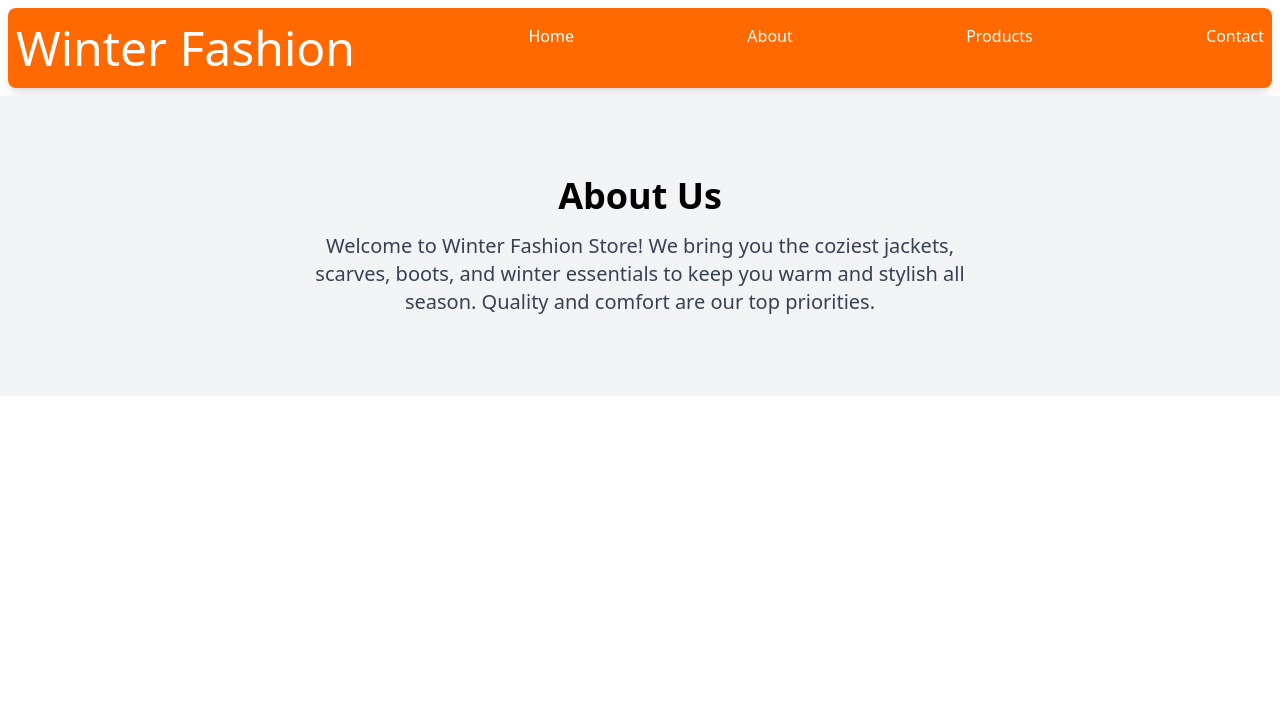
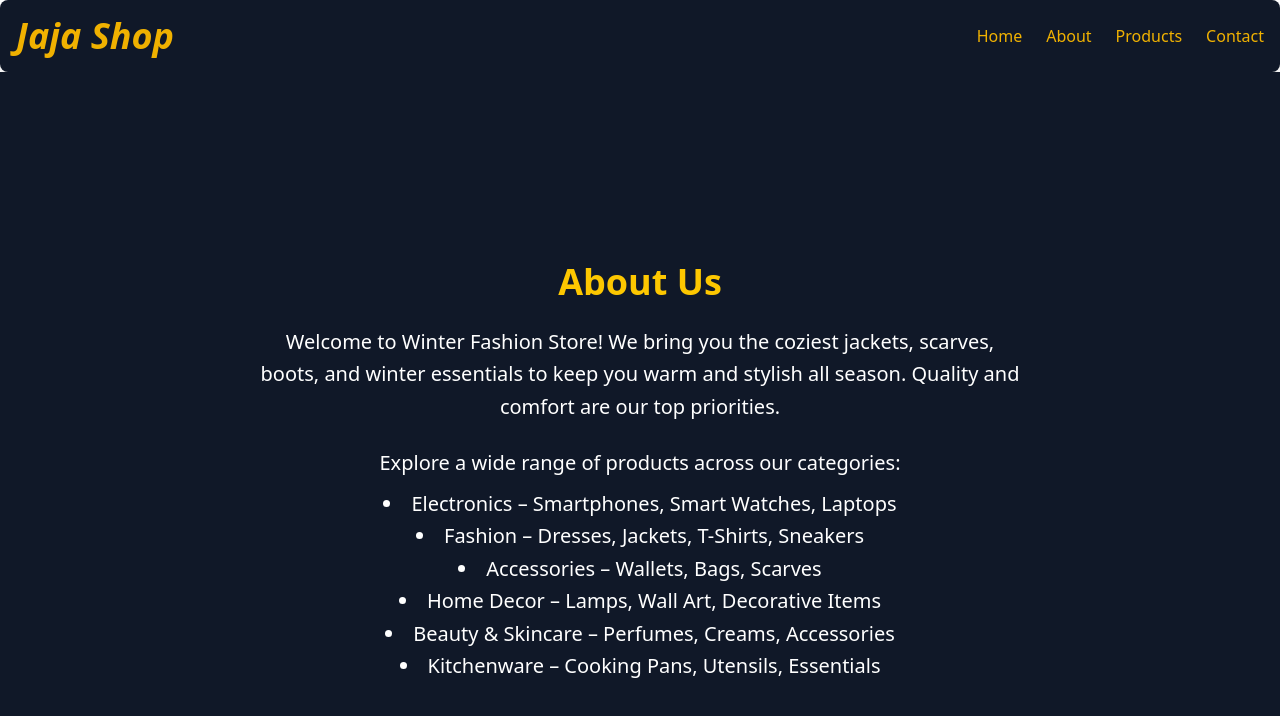
Before and after one commit to UWASEdjaria/Static-E-commerce-Homepage, a React (Vite) app: page /About in a window 1280 px wide. Shown: the top 716 px of the page. Built offline with nearby package versions, Linux system fonts and the light colour scheme.

Commit message:
add readme file and refactor the pages

```diff
--- a/src/components/About.jsx
+++ b/src/components/About.jsx
@@ -2,13 +2,28 @@ import React from 'react';
 
 function About() {
   return (
-    <section className="bg-gray-100 p-10 md:p-20 text-center">
-      <h2 className="text-3xl md:text-4xl font-bold mb-4">About Us</h2>
-      <p className="text-gray-700 max-w-2xl mx-auto text-lg md:text-xl">
+    <div>
+    <section className="flex flex-col justify-center items-center min-h-screen px-6 md:px-12 bg-gray-900">
+      <h2 className="text-yellow-400 text-3xl md:text-4xl font-bold mb-6 text-center">About Us</h2>
+
+      <p className="text-white text-lg md:text-xl leading-relaxed text-center max-w-3xl mb-6">
         Welcome to Winter Fashion Store! We bring you the coziest jackets, scarves, boots, and winter essentials
         to keep you warm and stylish all season. Quality and comfort are our top priorities.
       </p>
+
+      <p className="text-white text-lg md:text-xl leading-relaxed text-center max-w-3xl">
+        Explore a wide range of products across our categories:
+        <ul className="list-disc list-inside mt-2">
+          <li>Electronics – Smartphones, Smart Watches, Laptops</li>
+          <li>Fashion – Dresses, Jackets, T-Shirts, Sneakers</li>
+          <li>Accessories – Wallets, Bags, Scarves</li>
+          <li>Home Decor – Lamps, Wall Art, Decorative Items</li>
+          <li>Beauty & Skincare – Perfumes, Creams, Accessories</li>
+          <li>Kitchenware – Cooking Pans, Utensils, Essentials</li>
+        </ul>
+      </p>
     </section>
+    </div>
   );
 }
 
--- a/src/components/Contact.jsx
+++ b/src/components/Contact.jsx
@@ -1,31 +1,30 @@
-
 import React from 'react';
 
 function Contact() {
   return (
-    <section className="bg-white p-10 md:p-20 text-center">
-      <h2 className="text-3xl md:text-4xl font-bold mb-4">Contact Us</h2>
-      <p className="text-gray-700 mb-6">Have questions or need help? Reach out to us!</p>
+    <section className="flex flex-col min-h-screen bg-gray-900 p-10 md:p-20 text-center">
+      <h2 className="text-yellow-300text-3xl md:text-4xl font-bold mb-4 text-yellow-500">Contact Us</h2>
+      <p className="text-yellow-400 mb-6">Have questions or need help? Reach out to us!</p>
 
-      <form className="max-w-lg mx-auto flex flex-col gap-4">
+      <form className="bg-gray-800 w-full max-w-md mx-auto flex flex-col gap-4 p-6 rounded-lg shadow-lg">
         <input
           type="text"
           placeholder="Your Name"
-          className="p-3 border rounded-md focus:outline-none focus:ring-2 focus:ring-purple-600"
+          className="p-3 border border-gray-600 rounded-md focus:outline-none focus:border-yellow-500"
         />
         <input
           type="email"
           placeholder="Your Email"
-          className="p-3 border rounded-md focus:outline-none focus:ring-2 focus:ring-purple-600"
+          className="p-3 border border-gray-600 rounded-md focus:outline-none focus:border-yellow-500"
         />
         <textarea
           placeholder="Your Message"
-          className="p-3 border rounded-md focus:outline-none focus:ring-2 focus:ring-purple-600"
+          className="p-3 border border-gray-600 rounded-md focus:outline-none focus:border-yellow-500"
           rows="4"
         />
         <button
           type="submit"
-          className="bg-purple-600 hover:bg-purple-700 text-white py-3 rounded-lg font-bold transition duration-300"
+          className="bg-yellow-600 hover:bg-yellow-700 text-white py-3 rounded-lg font-bold transition duration-300"
         >
           Send Message
         </button>
--- a/src/components/Home.jsx
+++ b/src/components/Home.jsx
@@ -1,9 +1,10 @@
-import React from 'react'
-import ProductCard from '../components/Products'
+import React from 'react';
+import { Link } from 'react-router-dom';
+import ProductCard from '../components/ProductCard';
+
 
 function Home() {
-
-   const Products = [
+  const products = [
     { name: "Smart Watch", price: "$90", image: "/watch.jpg" },
     { name: "Wireless Headphones", price: "$75", image: "/headphones.jpg" },
     { name: "Casual T-Shirt", price: "$25", image: "/tshirt.jpg" },
@@ -15,23 +16,36 @@ function Home() {
   ];
 
   return (
+    <div className='bg-gray-900'>
+    <div className='min-h-screen bg-cover bg-center  p-6'>
 
-    <div className='grid grid-cols-1 md:grid-cols-2 lg:grid-cols-3 gap-6 p-6 bg-cover bg-center min-h-screen'>
+      {/* Hero Section */}
+      <section className='text-yellow-300 font-bold text-2xl sm:text-2xl md:text-3xl lg:text-4xl rounded-lg bg-black/40 mt-4 p-6 text-center'>
+        <h1>Welcome to Djaria Shop — your one-stop destination!</h1>
+        <h1>For fashion, electronics, and home essentials</h1>
 
-      {/* Banner or hero Section */}
-      <section className='block text-orange-600 font-bold text-2xl sm:text-2xl md:text-3xl lg:text-4xl rounded-lg  bg-black/40  mt-4 p-6'>
-        <h1>Welcome to Djaria Shop — your one-stop destination!</h1>
-        <h1>for fashion, electronics, and home essentials</h1>
+      <Link
+            to="/products"
+            className="bg-yellow-500 text-white italic mt-4 rounded-lg py-2 px-4 hover:scale-105 transition-transform duration-300 inline-block"
+          >
+            Shop Now
+          </Link>
+      </section>
 
-      </section>
-      {/*product cards*/}
-
-
-      <button className="flex justify-center items-end bg-orange-500 text-white italic  mt-4 rounded-lg py-2 px-2 transition-all cursor-pointer hover:scale-105 duration-300">Shop now</button>
-
+      {/* Product Cards Grid */}
+      <div className='grid grid-cols-1 md:grid-cols-2 lg:grid-cols-3 gap-6 mt-6'>
+        {products.map((product, index) => (
+          <ProductCard
+            key={index}
+            name={product.name}
+            price={product.price}
+            image={product.image}
+          />
+        ))}
       </div>
-
-  )
+    </div>
+    </div>
+  );
 }
 
-export default Home
+export default Home;
--- a/src/components/Navbar.jsx
+++ b/src/components/Navbar.jsx
@@ -1,15 +1,18 @@
-import {Link}from'react-router-dom';
+import { Link } from 'react-router-dom';
 
+function Navbar() {
+  return (
+    <nav className='flex flex-row justify-between items-center text-yellow-500 bg-gray-900 shadow-lg px-4 py-4 rounded-lg'>
+      <p className='text-2xl sm:text-2xl md:text-4xl lg:text-4xl italic font-bold'>Jaja Shop</p>
+      <div className='flex flex-row space-x-6'>
+        <Link className='hover:text-orange-500 transition-colors duration-300' to='/'>Home</Link>
+        <Link className='hover:text-orange-500 transition-colors duration-300' to='/about'>About</Link>
+        <Link className='hover:text-orange-500 transition-colors duration-300' to='/products'>Products</Link>
+        <Link className='hover:text-orange-500 transition-colors duration-300' to='/contact'>Contact</Link>
 
-function Navbar(){
-    return(
-        <nav className='flex flex-col md:flex-row justify-between text-white  bg-orange-500   shadow-lg px-2 py-4 gap-6 m-2 rounded-lg transition-all hover:scale-105 duration-300'>
-            <p className='text-2xl sm:text-2xl md:text-4xl lg:text-5xl'>Winter Fashion</p>
-         <Link to='/'>Home</Link>
-         <Link to='/About'>About</Link>
-         <Link to='/Products'>Products</Link>
-         <Link to='/Contact'>Contact</Link>
+      </div>
+    </nav>
+  );
+}
 
-        </nav>
-    )
-}export default Navbar;
+export default Navbar;
--- a/src/components/ProductCard.jsx
+++ b/src/components/ProductCard.jsx
@@ -2,23 +2,24 @@ import React from "react";
 
 function ProductCard({ name, price, image }) {
   return (
-    <div className="bg-white rounded-lg shadow-lg overflow-hidden hover:scale-105 transform transition duration-300">
+    <div className="flex flex-col md:flex-row flex-wrap justify-center items-center gap-6 m-5 text-yellow-400 bg-gray-800 rounded-lg shadow-lg hover:scale-105 transform transition duration-300 w-full max-w-xs">
       {/* Product Image */}
       <img
         src={image}
         alt={name}
-        className="w-full h-48 object-cover"
+        className="w-full h-48 object-cover rounded-t-lg"
       />
 
       {/* Product Info */}
       <div className="p-4">
-        <h2 className="text-lg font-bold">{name}</h2>
-        <p className="text-purple-600 font-semibold">{price}</p>
+        <h2 className="text-yellow-400 text-lg font-bold">{name}</h2>
+        <p className="text-yellow-400 font-semibold">{price}</p>
 
         {/* Add to Cart Button */}
         <button
-          className="mt-3 w-full bg-purple-600 hover:bg-purple-700 text-white py-2 rounded-lg transition duration-300"
-          onClick={() => alert(`You added ${name} to your cart!`)}>
+          className="mt-3 w-full bg-yellow-400 hover:bg-yellow-700 text-white py-2 rounded-lg transition duration-300"
+          onClick={() => alert(`You added ${name} to your cart!`)}
+        >
           Add to Cart
         </button>
       </div>
--- a/src/components/Products.jsx
+++ b/src/components/Products.jsx
@@ -1,46 +1,40 @@
-
-import React from 'react'
-import ProductCard from '../components/ProductCard'
+import React from 'react';
+import ProductCard from '../components/ProductCard';
 
 function Products() {
-       const Electronics = [
-    { name: "Smartphone", price: "$699", image: "/phone.jpg" },
+  const Electronics = [{ name: "Smartphone", price: "$699", image: "/phone.jpg" }];
+  const Fashion = [{ name: "Classic Dress", price: "$70", image: "/dress.jpg" }];
+  const Accessories = [{ name: "Leather Wallet", price: "$30", image: "/wallet.jpg" }];
+  const HomeDecor = [{ name: "Decorative Lamp", price: "$40", image: "/lamp.jpg" }];
+  const Beauty = [{ name: "Perfume", price: "$70", image: "/perfume.jpg" }];
+  const Kitchenware = [{ name: "Cooking Pan", price: "$50", image: "/pan.jpg" }];
 
+  const Products = [
+    ...Electronics,
+    ...Fashion,
+    ...Accessories,
+    ...HomeDecor,
+    ...Beauty,
+    ...Kitchenware
   ];
 
-  const Fashion = [
-
-    { name: "Classic Dress", price: "$70", image: "/dress.jpg" },
-  ];
-
-  const Accessories = [
-    { name: "Leather Wallet", price: "$30", image: "/wallet.jpg" },
-
-
-  ];
-   const HomeDecor = [
-    { name: "Decorative Lamp", price: "$40", image: "/lamp.jpg" },
-
-  ];
-  const Beauty = [
-    { name: "Perfume", price: "$70", image: "/perfume.jpg" },
-  ];
-  const Kitchenware = [
-    { name: "Cooking Pan", price: "$50", image: "/pan.jpg" },
-
-  ];
   return (
-    <>
-        <h2 className='flex justify-center items-center mt-4 text-orange-600 font-bold text-2xl sm:text-2xl md:text-3xl lg:text-5x'>Product Card</h2>
+    <div className='bg-gray-900'>
+      <h2 className='flex justify-center items-center mt-4 text-yellow-600 font-bold text-2xl md:text-3xl lg:text-5xl'>
+        Product Card
+      </h2>
+      <div className='grid grid-cols-1 sm:grid-cols-2 md:grid-cols-3 gap-6 p-6'>
         {Products.map((product, index) => (
           <ProductCard
             key={index}
             name={product.name}
             price={product.price}
-        image={product.image}/>
+            image={product.image}
+          />
         ))}
-    </>
-  )
+      </div>
+    </div>
+  );
 }
 
-export default Products
+export default Products;
```
Also changed, not shown: 2 other files (tests, documents, lock files or other folders). Lines whose indentation alone changed are shown as unchanged.
